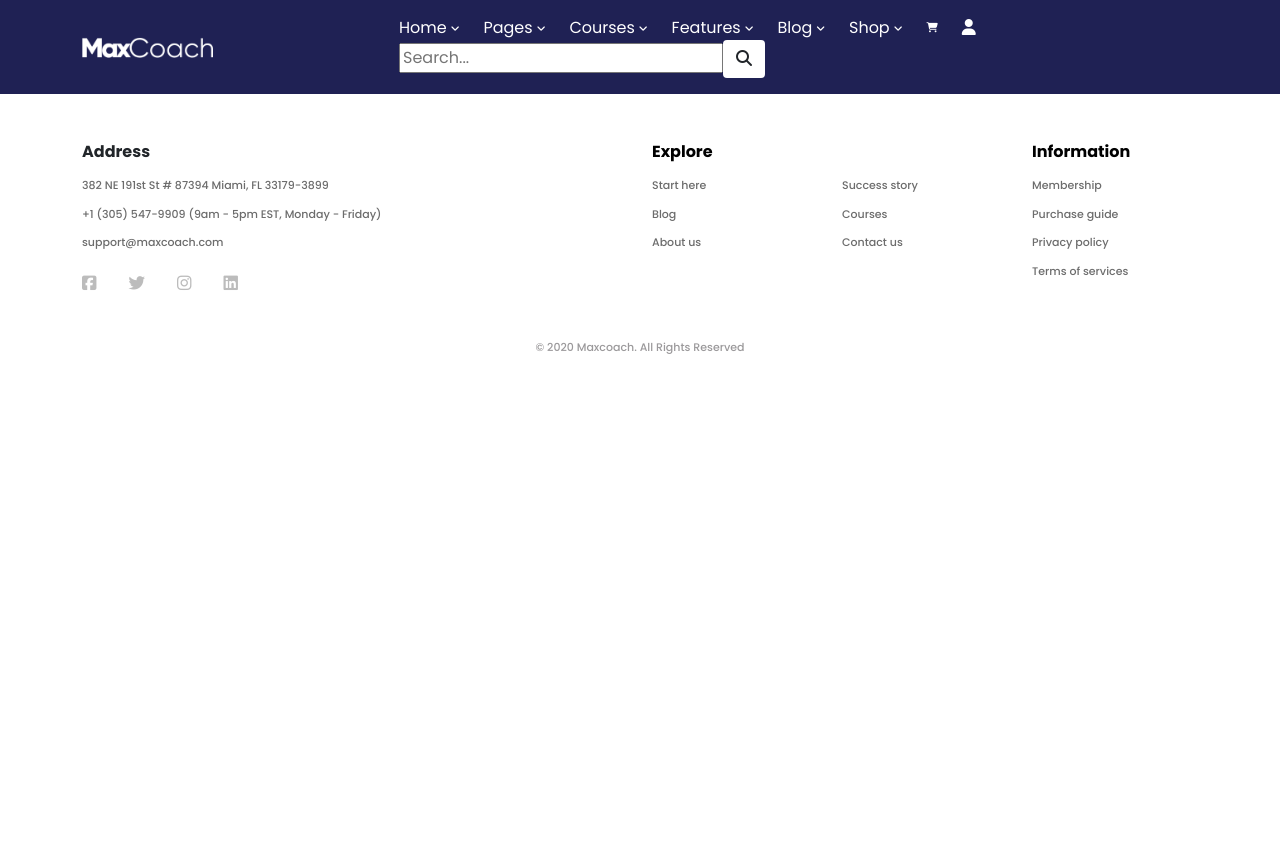
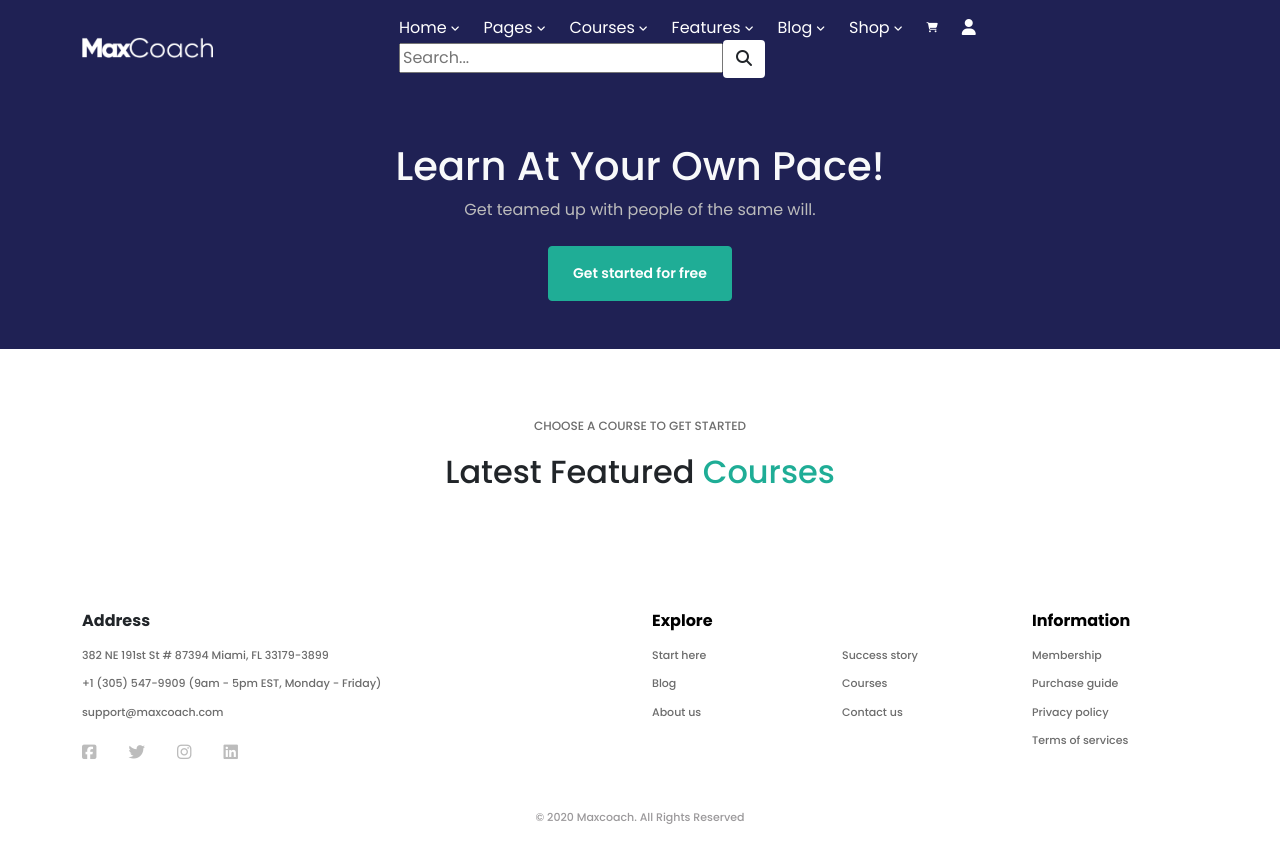
Before and after one commit to FernandoSilvera/proj-html-vuejs, a Vue app: page / in a window 1280 px wide. Shown: the top 862 px of the page. Before the commit the page ends 800 px from the top, so only its background shows below. Built offline with nearby package versions, Linux system fonts and the light colour scheme.

Commit message:
Add jumbo and card component.

```diff
--- a/src/App.vue
+++ b/src/App.vue
@@ -2,6 +2,9 @@
   <div id="app">
     <!-- header -->
     <TheHeader />
+
+    <!-- main -->
+    <TheMain />
 
     <!-- footer -->
     <TheFooter />
@@ -10,12 +13,14 @@
 
 <script>
 import TheHeader from './components/TheHeader.vue'
+import TheMain from './components/TheMain.vue'
 import TheFooter from './components/TheFooter.vue'
 
 export default {
   name: 'App',
   components: {
     TheHeader,
+    TheMain,
     TheFooter
   }
 }
--- a/src/assets/scss/_utilities.scss
+++ b/src/assets/scss/_utilities.scss
@@ -1,4 +1,9 @@
 @import "./variables";
+
+// COLORS ------------------------------------
+.text-light-gray {
+  color: $light-gray;
+}
 
 .text-medium-gray {
   color: $medium-gray;
@@ -11,3 +16,12 @@
 .bg-dark-purple {
   background-color: $dark-purple;
 }
+
+
+// CONTENT -----------------------------------
+.subtitle {
+  font-size: 12px;
+  color: $dark-gray;
+  font-weight: 500;
+  text-transform: uppercase;
+}
--- a/src/assets/scss/_variables.scss
+++ b/src/assets/scss/_variables.scss
@@ -1,3 +1,4 @@
+$primary: #1fad96;
 $dark-purple: #1f2154;
 $light-gray: #bcbcbc;
 $medium-gray: #9b999b;
--- /dev/null
+++ b/src/components/TheMain.vue
@@ -0,0 +1,42 @@
+<template>
+  <main>
+    <section id="jumbotron" class="text-center py-5">
+      <div class="container">
+        <h1 class="text-light">Learn At Your Own Pace!</h1>
+        <p class="text-light-gray mb-4">Get teamed up with people of the same will.</p>
+        <button class="btn btn-primary my-btn-primary">Get started for free</button>
+      </div>
+    </section>
+
+    <section id="courses" class="py-5">
+      <div class="container">
+        <div class="text-center py-3">
+          <div class="mb-3"><span class="subtitle">Choose a course to get started</span></div>
+          <h2>Latest Featured <span class="text-primary">Courses</span></h2>
+        </div>
+      </div>
+    </section>
+  </main>
+</template>
+
+<script>
+export default {
+  name: "TheMain"
+}
+</script>
+
+<style lang="scss" scoped>
+@import "../assets/scss/variables";
+@import "../assets/scss/utilities";
+
+#jumbotron {
+  background-color: $dark-purple;
+}
+
+.my-btn-primary {
+  padding: 1rem 1.5rem;
+  font-size: 14px;
+  font-weight: 600;
+  color: white;
+}
+</style>
```
Also changed, not shown: src/components/CourseCard.vue (added, +13 -0 lines).
